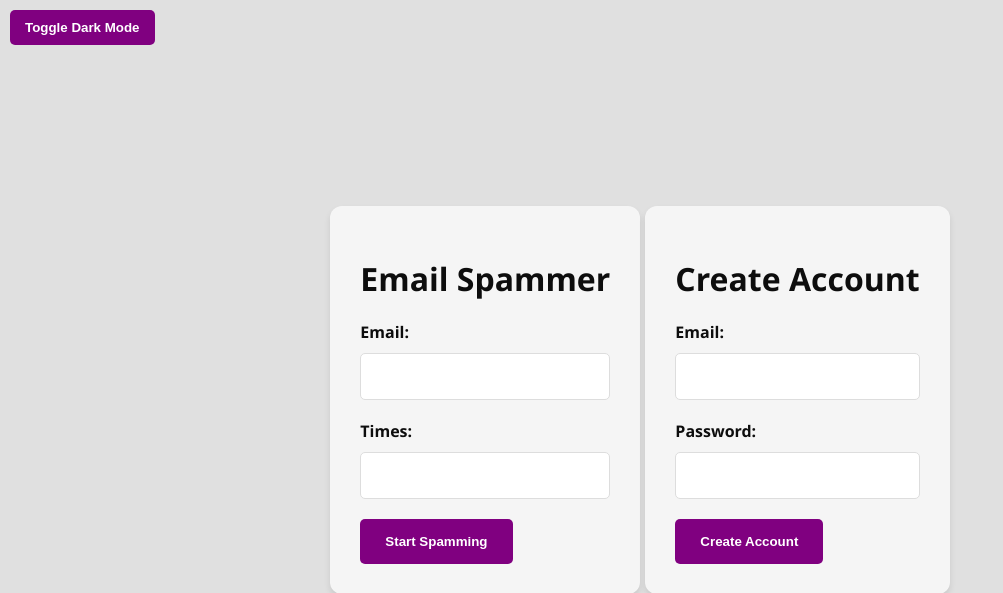
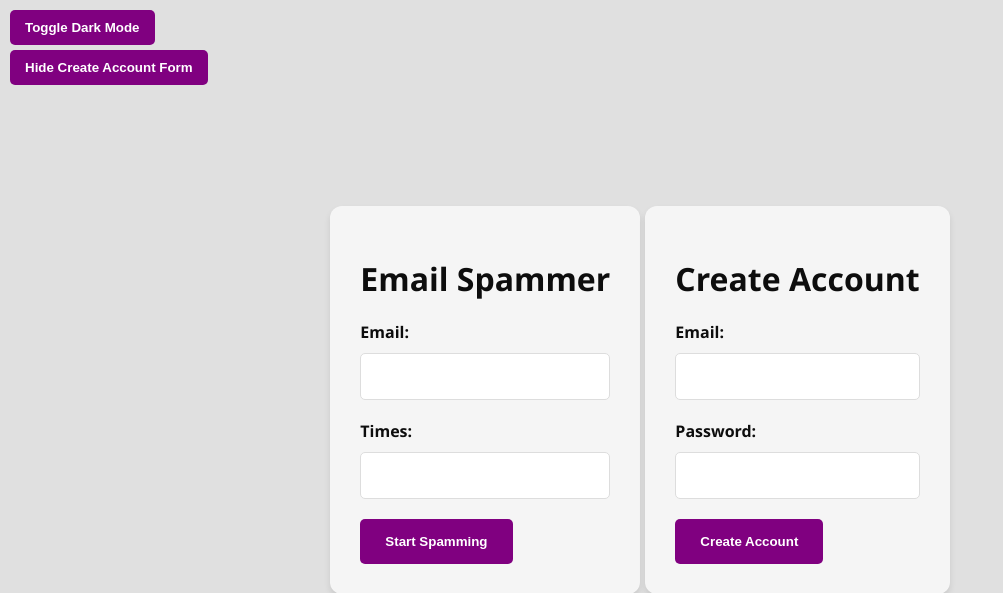
Before and after one commit to Daulaires/LittleCaesars, a Flask app: page / in a window 1280 px wide. Shown: the top 593 px of the page, without its empty margins (0-1003 px from the left). Run offline with Flask 3, Linux system fonts and the light colour scheme.

Commit message:
chore: Add button to hide create account form

```diff
--- a/webserver/static/css/style.css
+++ b/webserver/static/css/style.css
@@ -85,6 +85,7 @@ body.dark-mode form {
     background-color: #0d0d0d; /* Dark gray */
     color: #800080; /* Light text for dark background */
 }
+
 #themeToggle {
     position: absolute;
     top: 10px;
@@ -102,3 +103,21 @@ body.dark-mode form {
 #themeToggle:hover {
     background-color: #6a5acd; /* Slightly lighter purple */
 }
+
+#toggleCreateAccountForm {
+    position: absolute;
+    top: 50px;
+    left: 10px;
+    background-color: #800080; /* Dark purple */
+    color: white;
+    padding: 10px 15px;
+    border: none;
+    border-radius: 5px;
+    cursor: pointer;
+    font-weight: bold;
+    transition: background-color 0.3s ease;
+}
+
+#toggleCreateAccountForm:hover {
+    background-color: #6a5acd; /* Slightly lighter purple */
+}
--- /dev/null
+++ b/webserver/static/js/hideAccountForm.js
@@ -0,0 +1,12 @@
+document.addEventListener('DOMContentLoaded', function() {
+    const toggleCreateAccountFormButton = document.getElementById('toggleCreateAccountForm');
+    const createAccountForm = document.getElementById('createAccountForm');
+
+    toggleCreateAccountFormButton.addEventListener('click', function() {
+        if (createAccountForm.style.display === 'none') {
+            createAccountForm.style.display = 'block';
+        } else {
+            createAccountForm.style.display = 'none';
+        }
+    });
+});
--- a/webserver/templates/index.html
+++ b/webserver/templates/index.html
@@ -7,6 +7,7 @@
 </head>
 <body class="light-mode">
     <button id="themeToggle">Toggle Dark Mode</button>
+    <button id="toggleCreateAccountForm">Hide Create Account Form</button>
     <div class="container">
         <form id="spamForm">
             <h1>Email Spammer</h1>
@@ -27,6 +28,7 @@
     </div>
     <script src="{{ url_for('static', filename='js/spam.js') }}"></script>
     <script src="{{ url_for('static', filename='js/createAccount.js') }}"></script>
+    <script src="{{ url_for('static', filename='js/hideAccountForm.js') }}"></script>
     <script src="{{ url_for('static', filename='js/toggleDarkmode.js') }}"></script>
 </body>
 </html>
```
